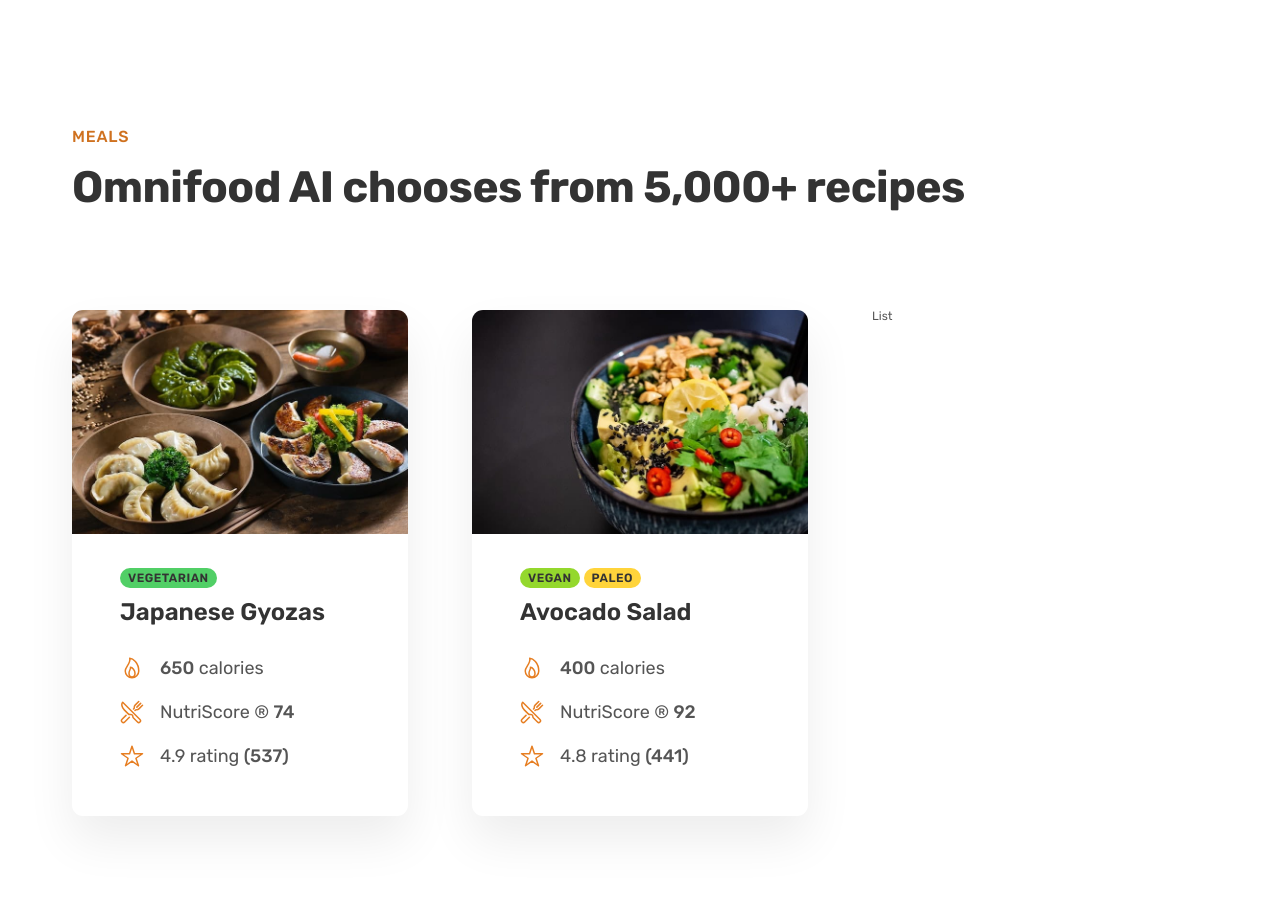
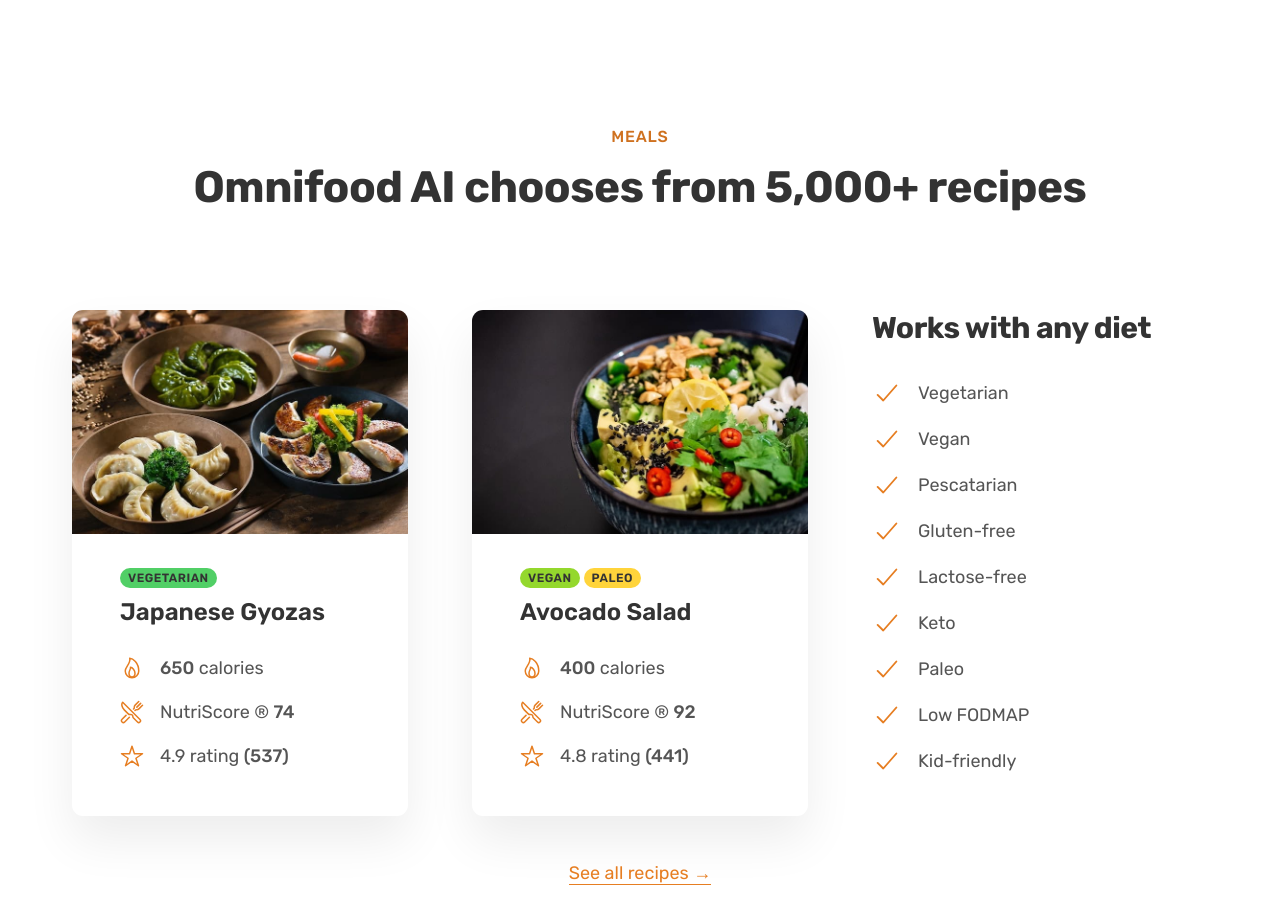
Before and after one commit to chez199030/Omnifood-Project, a plain HTML site: page index.html in a window 1280 px wide. Shown: the part 2580-3501 px from the top of the page. Drawn offline with nearby package versions, Linux system fonts and the light colour scheme; files whose address does not match are found by name.

Commit message:
Building the Meals Section - Part 3

```diff
--- a/css/general.css
+++ b/css/general.css
@@ -141,7 +141,7 @@
   padding: 1.6rem 3.2rem;
 
   /* Put transition in the original state */
-  transition: background-color 0.3s;
+  transition: all 0.3s;
 }
 
 .btn--full:link,
@@ -169,8 +169,34 @@
   box-shadow: inset 0 0 0 3px #fff;
 }
 
+.link:link,
+.link:visited {
+  display: inline-block;
+  color: #e67e22;
+  text-decoration: none;
+  border-bottom: 1px solid currentColor;
+  padding-bottom: 2px;
+  transition: all 0.3s;
+}
+
+.link:hover,
+.link:active {
+  color: #cf711f;
+  border-bottom: 1px solid transparent;
+}
+
+/* HELPER/SETTING CLASSES */
+
 .margin--right-sm {
   margin-right: 1.6rem !important;
+}
+
+.margin-bottom-md {
+  margin-bottom: 4.8rem !important;
+}
+
+.center-text {
+  text-align: center;
 }
 
 strong {
--- a/css/style.css
+++ b/css/style.css
@@ -216,6 +216,12 @@
   box-shadow: 0 2.4rem 4.8rem rgba(0, 0, 0, 0.075);
   border-radius: 11px;
   overflow: hidden;
+  transition: all 0.4s;
+}
+
+.meal:hover {
+  transform: translateY(-1.2rem);
+  box-shadow: 0 3.2rem 6.4rem rgba(0, 0, 0, 0.06);
 }
 
 .meal-content {
@@ -279,3 +285,28 @@
 .meal-img {
   width: 100%;
 }
+
+.list {
+  list-style: none;
+  display: flex;
+  flex-direction: column;
+  gap: 1.6rem;
+}
+
+.list-item {
+  font-size: 1.8rem;
+  display: flex;
+  align-items: center;
+  gap: 1.6rem;
+}
+
+.list-icon {
+  width: 3rem;
+  height: 3rem;
+  color: #e67e22;
+}
+
+.all-recipes {
+  text-align: center;
+  font-size: 1.8rem;
+}
--- a/index.html
+++ b/index.html
@@ -159,13 +159,13 @@
         </div>
       </section>
       <section class="section-meals">
-        <div class="container">
+        <div class="container center-text">
           <span class="subheading">Meals</span>
           <h2 class="heading-secondary">
             Omnifood AI chooses from 5,000+ recipes
           </h2>
         </div>
-        <div class="container grid grid--3-cols">
+        <div class="container grid grid--3-cols margin-bottom-md">
           <div class="meal">
             <img
               src="img/meals/meal-1.jpg"
@@ -227,7 +227,51 @@
               </ul>
             </div>
           </div>
-          <div class="list">List</div>
+
+          <div class="diets">
+            <h3 class="heading-tertiary">Works with any diet</h3>
+            <ul class="list">
+              <li class="list-item">
+                <ion-icon class="list-icon" name="checkmark-outline"></ion-icon>
+                <span>Vegetarian</span>
+              </li>
+              <li class="list-item">
+                <ion-icon class="list-icon" name="checkmark-outline"></ion-icon>
+                <span>Vegan</span>
+              </li>
+              <li class="list-item">
+                <ion-icon class="list-icon" name="checkmark-outline"></ion-icon>
+                <span>Pescatarian</span>
+              </li>
+              <li class="list-item">
+                <ion-icon class="list-icon" name="checkmark-outline"></ion-icon>
+                <span>Gluten-free</span>
+              </li>
+              <li class="list-item">
+                <ion-icon class="list-icon" name="checkmark-outline"></ion-icon>
+                <span>Lactose-free</span>
+              </li>
+              <li class="list-item">
+                <ion-icon class="list-icon" name="checkmark-outline"></ion-icon>
+                <span>Keto</span>
+              </li>
+              <li class="list-item">
+                <ion-icon class="list-icon" name="checkmark-outline"></ion-icon>
+                <span>Paleo</span>
+              </li>
+              <li class="list-item">
+                <ion-icon class="list-icon" name="checkmark-outline"></ion-icon>
+                <span>Low FODMAP</span>
+              </li>
+              <li class="list-item">
+                <ion-icon class="list-icon" name="checkmark-outline"></ion-icon>
+                <span>Kid-friendly</span>
+              </li>
+            </ul>
+          </div>
+        </div>
+        <div class="container all-recipes">
+          <a href="#" class="link">See all recipes &rarr;</a>
         </div>
       </section>
     </main>
```
